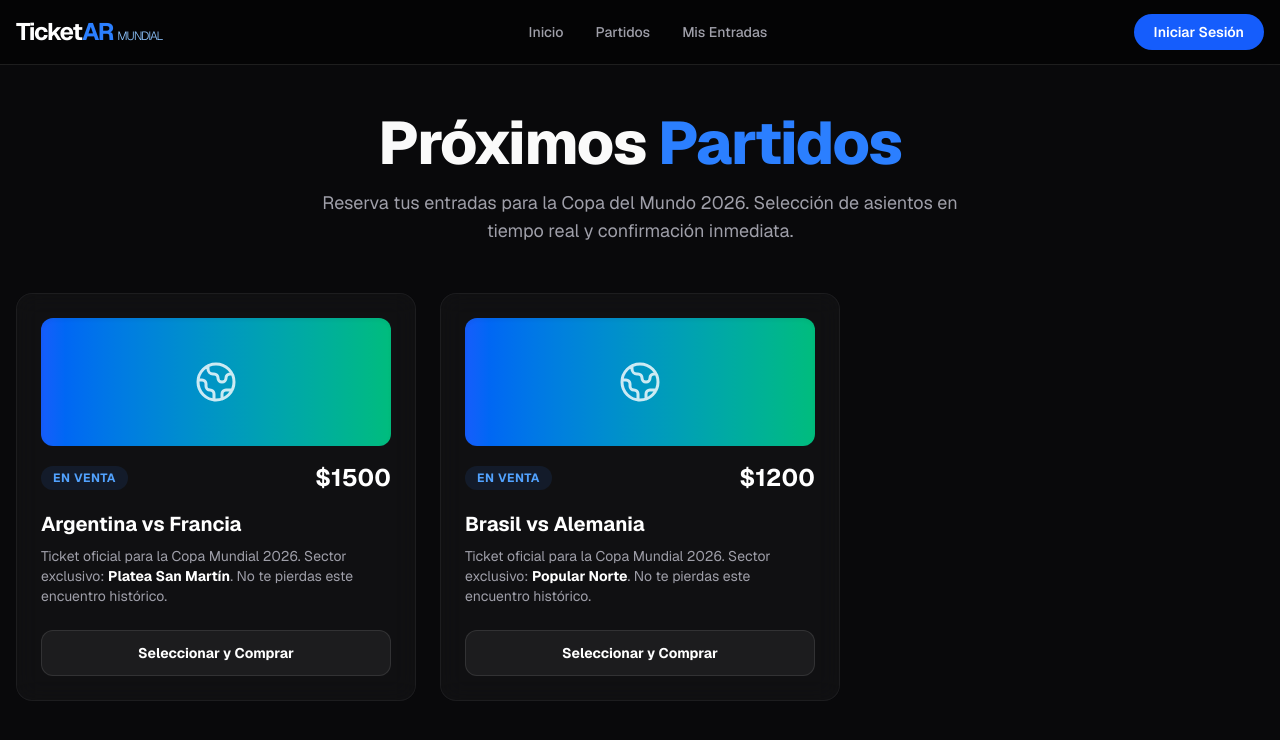
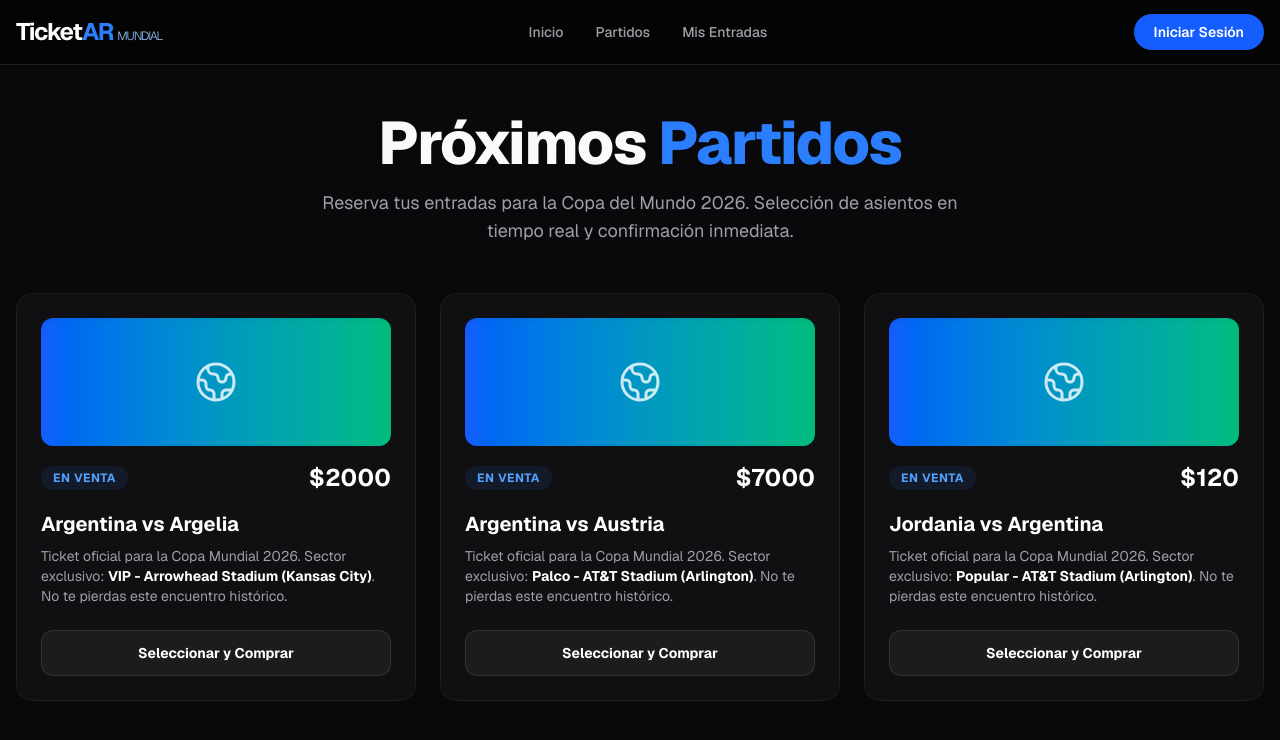
Before and after one commit to JuanmaInv/TicketAR---Mundial---UCP---2026-, a Next.js app in the folder frontend-client/: page / in a window 1280 px wide. Shown: the top 740 px of the page. Built offline with nearby package versions, Linux system fonts and the light colour scheme; no server answers.

Commit message:
feat: actualizar datos de boletos en el mock para reflejar cambios en partidos y precios

```diff
--- a/frontend-client/data/mock-tickets.ts
+++ b/frontend-client/data/mock-tickets.ts
@@ -3,30 +3,23 @@ import { Ticket } from '../types/ticket';
 export const MOCK_TICKETS: Ticket[] = [
   {
     id: '1',
-    partidoId: 'Argentina vs Francia',
-    precio: 1500,
-    sector: 'Platea San Martín',
+    partidoId: 'Argentina vs Argelia',
+    precio: 2000,
+    sector: 'VIP - Arrowhead Stadium (Kansas City)',
     estado: 'disponible'
   },
   {
     id: '2',
-    partidoId: 'Brasil vs Alemania',
-    precio: 1200,
-    sector: 'Popular Norte',
+    partidoId: 'Argentina vs Austria',
+    precio: 7000,
+    sector: 'Palco - AT&T Stadium (Arlington)',
     estado: 'disponible'
   },
   {
     id: '3',
-    partidoId: 'Uruguay vs Italia',
-    precio: 900,
-    sector: 'Platea Belgrano',
-    estado: 'pendiente'
-  },
-  {
-    id: '4',
-    partidoId: 'España vs Países Bajos',
-    precio: 1100,
-    sector: 'Sívori Alta',
-    estado: 'vendido'
+    partidoId: 'Jordania vs Argentina',
+    precio: 120,
+    sector: 'Popular - AT&T Stadium (Arlington)',
+    estado: 'disponible'
   }
 ];
```
